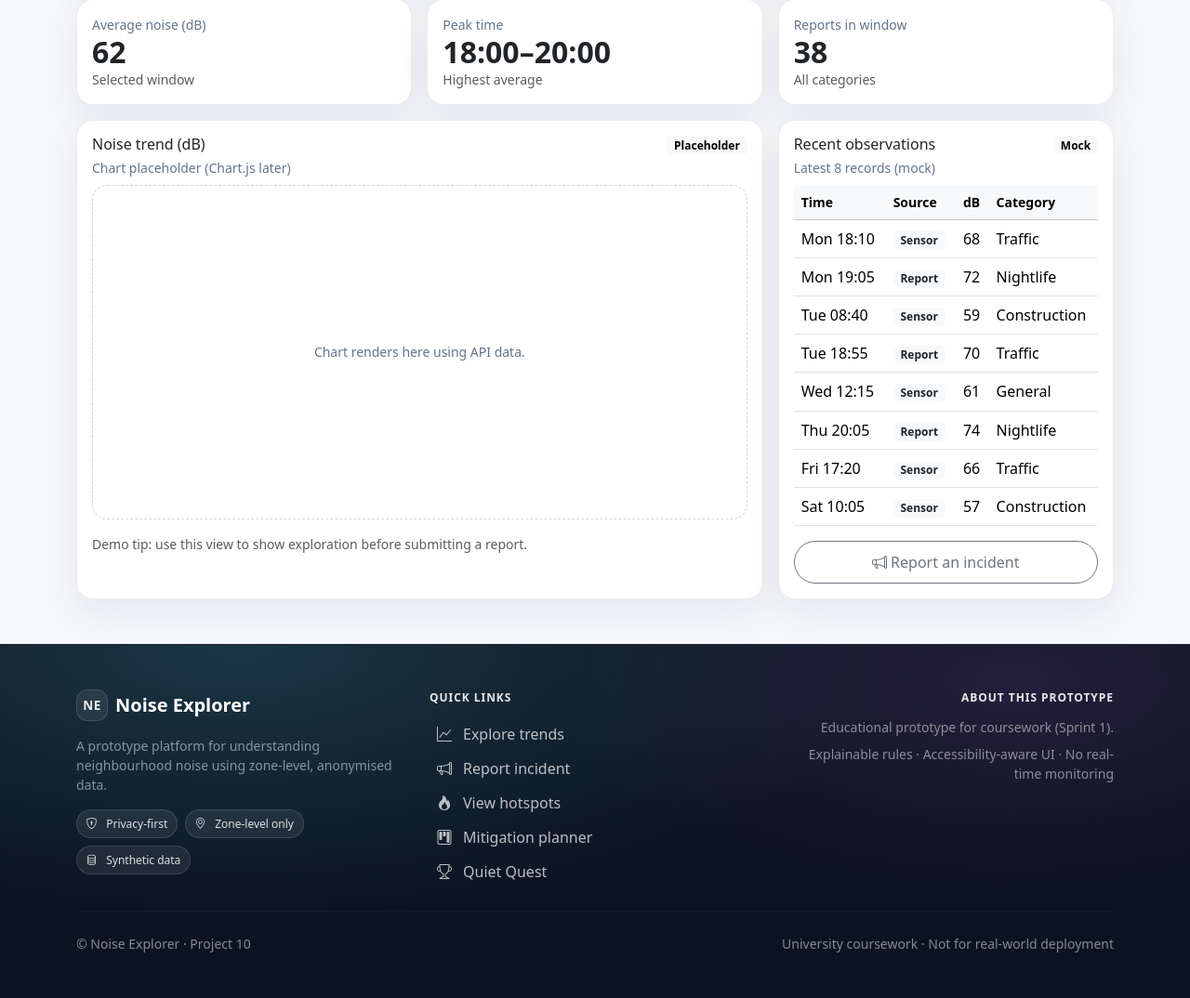
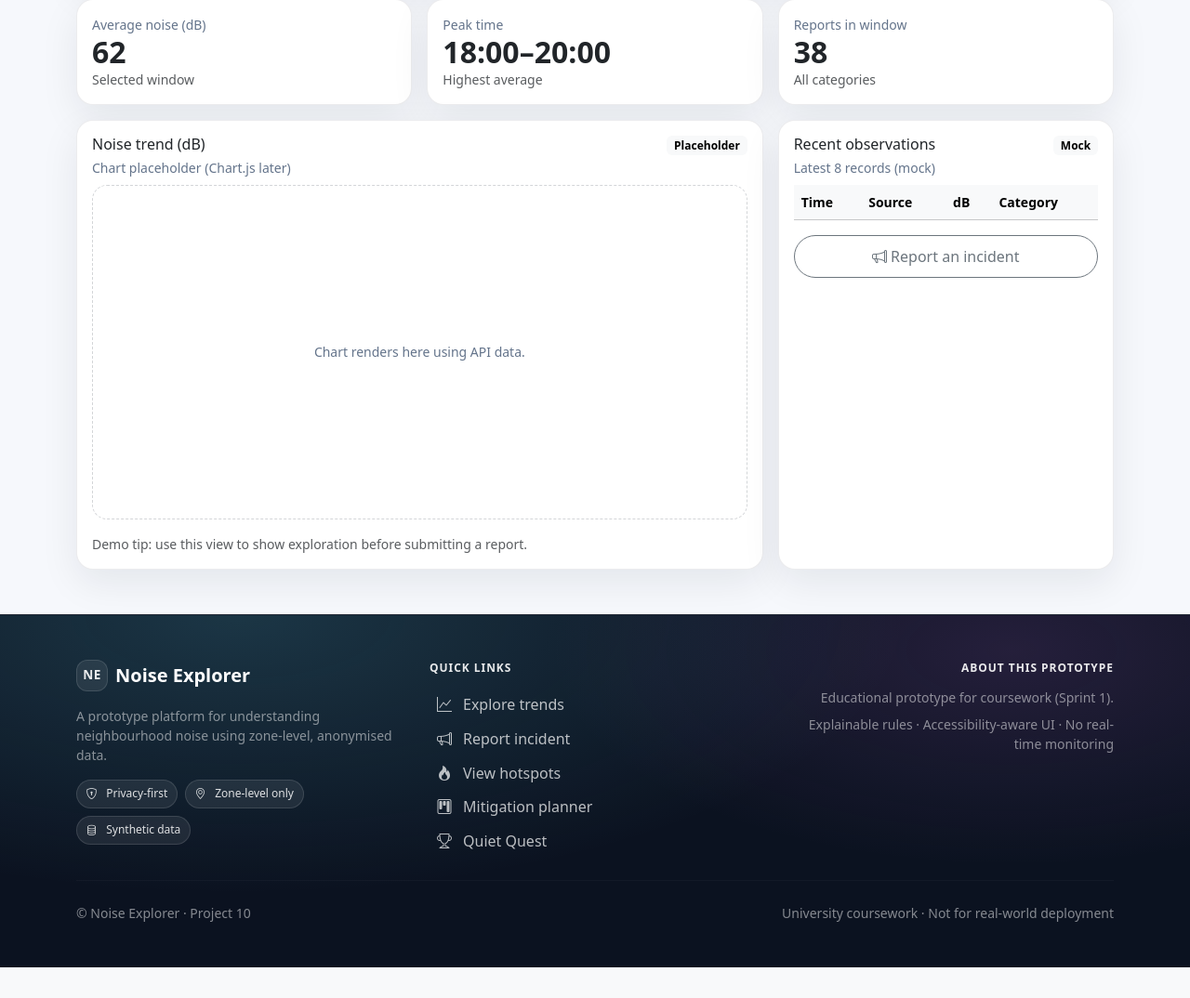
Before and after one commit to JMann-jman/COM2020-Team-Project, a Flask app: page /explore in a window 1280 px wide. Shown: the part 421-1495 px from the top of the page at 93% size. After the commit the page ends 1462 px from the top, so only its background shows below. Run offline with Flask 3, Linux system fonts and the light colour scheme; lists and menus that the app fills with data are empty.

Commit message:
observation mock remove

```diff
--- a/noise_pollution_app_frontend/templates/explore.html
+++ b/noise_pollution_app_frontend/templates/explore.html
@@ -140,17 +140,6 @@
                   <th>Time</th><th>Source</th><th>dB</th><th>Category</th>
                 </tr>
               </thead>
-              <!-- Hook point -->
-              <tbody id="observationsTable">
-                <tr><td>Mon 18:10</td><td><span class="badge bg-light text-dark">Sensor</span></td><td>68</td><td>Traffic</td></tr>
-                <tr><td>Mon 19:05</td><td><span class="badge bg-light text-dark">Report</span></td><td>72</td><td>Nightlife</td></tr>
-                <tr><td>Tue 08:40</td><td><span class="badge bg-light text-dark">Sensor</span></td><td>59</td><td>Construction</td></tr>
-                <tr><td>Tue 18:55</td><td><span class="badge bg-light text-dark">Report</span></td><td>70</td><td>Traffic</td></tr>
-                <tr><td>Wed 12:15</td><td><span class="badge bg-light text-dark">Sensor</span></td><td>61</td><td>General</td></tr>
-                <tr><td>Thu 20:05</td><td><span class="badge bg-light text-dark">Report</span></td><td>74</td><td>Nightlife</td></tr>
-                <tr><td>Fri 17:20</td><td><span class="badge bg-light text-dark">Sensor</span></td><td>66</td><td>Traffic</td></tr>
-                <tr><td>Sat 10:05</td><td><span class="badge bg-light text-dark">Sensor</span></td><td>57</td><td>Construction</td></tr>
-              </tbody>
             </table>
           </div>
 
```
